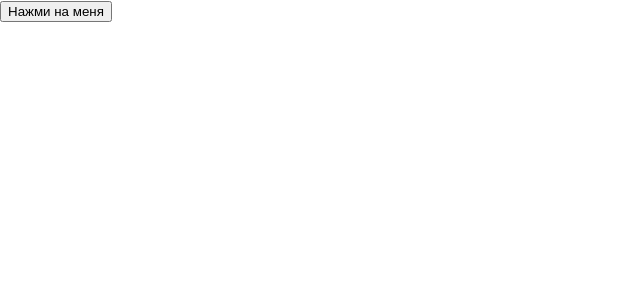
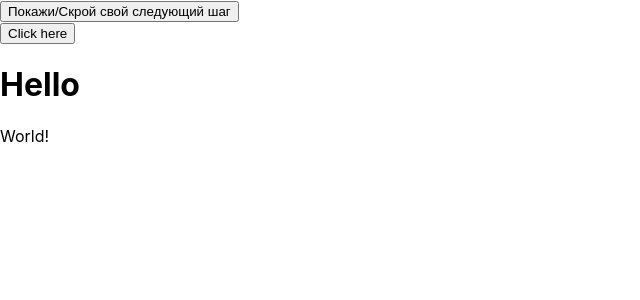
Before and after one commit to SirGalusik/Test, a React (Create React App) app: page / in a window 1280 px wide. Shown: the top 300 px of the page, without its empty margins (0-640 px from the left). Built offline with nearby package versions, Linux system fonts and the light colour scheme.

Commit message:
Условный рендеринг

```diff
--- a/src/App.js
+++ b/src/App.js
@@ -1,25 +1,30 @@
-import Button from "./Button";
+import { useState } from "react";
+
+import Content from "./Content";
+import RecButton from "./RecButton";
 
 function App(props) {
-  const handlerThirdClick = () => {
-    console.log(1);
+  const [showMode, setShowNode] = useState(true);
+
+  let content = null;
+
+  const handlerClick = () => {
+    setShowNode(!showMode);
   }
 
-  const handlerClick = () => {
-    console.log("Click");
+  if(showMode) {
+    content = <Content />;
   }
 
-  const handlerMouseEnter = () => {
-    console.log("Enter");
-  }
+  return (
+    <div>
+      <RecButton />
 
-  return <Button
-            onThirdClick={handlerThirdClick}
-            onClick={handlerClick}
-            onMouseEnter={handlerMouseEnter}
-        >
-            Нажми на меня
-        </Button>
+      <button onClick={handlerClick}>Click here</button>
+      {content}
+    </div>
+
+  )
 }
 
 export default App;
--- /dev/null
+++ b/src/Content.jsx
@@ -0,0 +1,10 @@
+const Content = (props) => {
+  return (
+    <>
+      <h1>Hello</h1>
+      <p>World!</p>
+    </>
+  )
+}
+
+export default Content;
--- /dev/null
+++ b/src/RecButton.jsx
@@ -0,0 +1,17 @@
+import { useState } from "react";
+
+const RecButton = (props) => {
+  const [showMode, setShowMode] = useState(false)
+
+  return (
+    <>
+      <button onClick={() => setShowMode(!showMode)}>
+        Покажи/Скрой свой следующий шаг
+      </button>
+      <br />
+      {showMode ? <RecButton /> : null}
+    </>
+  )
+}
+
+export default RecButton;
```
